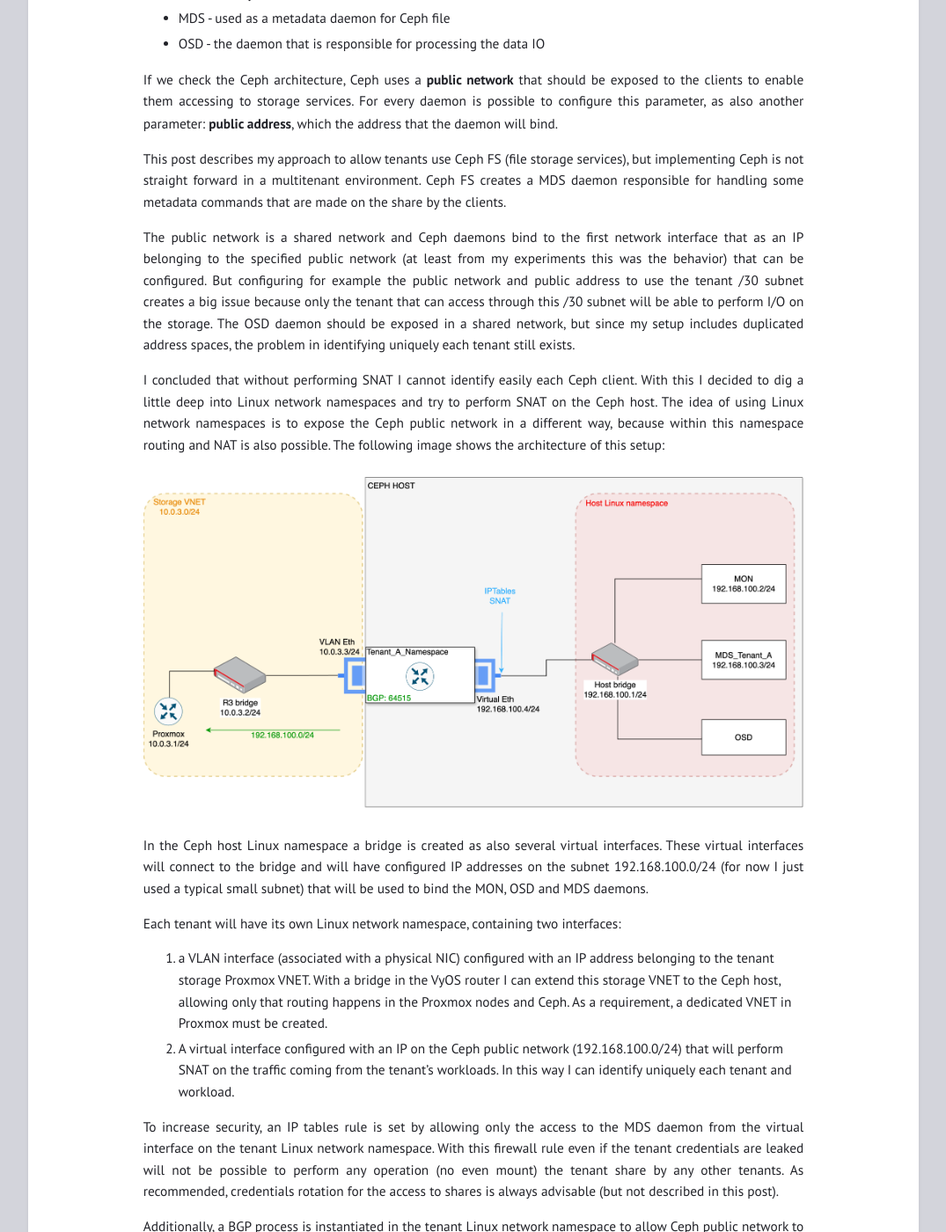
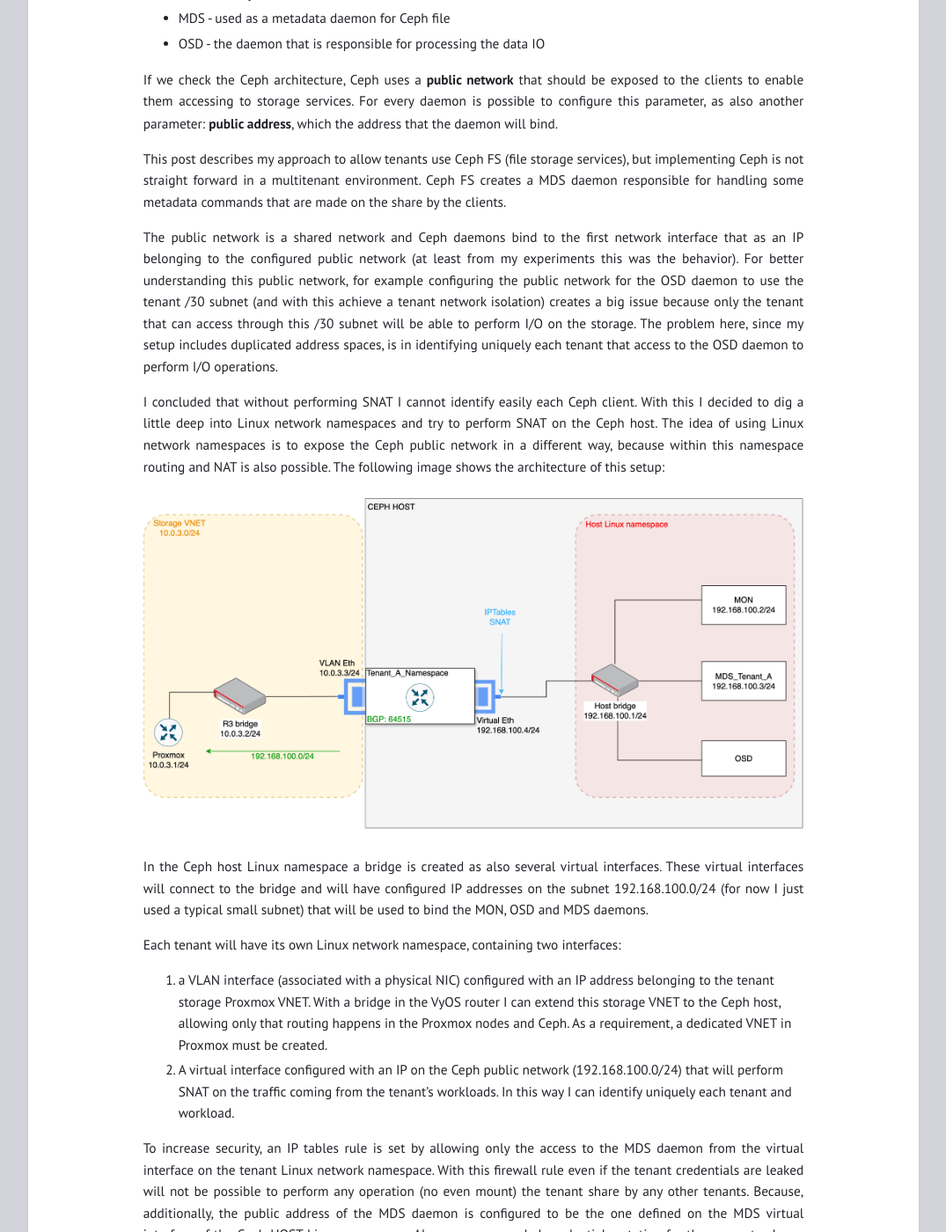
Before and after one commit to lptekdev/homelab, a Jekyll site: the page built from _posts/2025-03-28-proxmox-part3.md, in a window 1280 px wide and 1400 px high, scrolled down 427 px. Shown: the whole window at 88% size, without its empty margins (102-1177 px from the left). Built offline with Jekyll 4.4.1, drawn with Linux system fonts in a browser that asks for light colours; some of the changed text lies outside the part shown.

Commit message:
changes on main posto

```diff
--- a/_posts/2025-03-28-proxmox-part3.md
+++ b/_posts/2025-03-28-proxmox-part3.md
@@ -15,7 +15,7 @@ If we check the Ceph architecture, Ceph uses a **public network** that should be
 
 This post describes my approach to allow tenants use Ceph FS (file storage services), but implementing Ceph is not straight forward in a multitenant environment. Ceph FS creates a MDS daemon responsible for handling some metadata commands that are made on the share by the clients.
 
-The public network is a shared network and Ceph daemons bind to the first network interface that as an IP belonging to the specified public network (at least from my experiments this was the behavior) that can be configured. But configuring for example the public network and public address to use the tenant /30 subnet creates a big issue because only the tenant that can access through this /30 subnet will be able to perform I/O on the storage. The OSD daemon should be exposed in a shared network, but since my setup includes duplicated address spaces, the problem in identifying uniquely each tenant still exists.
+The public network is a shared network and Ceph daemons bind to the first network interface that as an IP belonging to the configured public network (at least from my experiments this was the behavior). For better understanding this public network, for example configuring the public network for the OSD daemon to use the tenant /30 subnet (and with this achieve a tenant network isolation) creates a big issue because only the tenant that can access through this /30 subnet will be able to perform I/O on the storage. The problem here, since my setup includes duplicated address spaces, is in identifying uniquely each tenant that access to the OSD daemon to perform I/O operations.
 
 I concluded that without performing SNAT I cannot identify easily each Ceph client. With this I decided to dig a little deep into Linux network namespaces and try to perform SNAT on the Ceph host.
 The idea of using Linux network namespaces is to expose the Ceph public network in a different way, because within this namespace routing and NAT is also possible. The following image shows the architecture of this setup:
@@ -29,7 +29,7 @@ Each tenant will have its own Linux network namespace, containing two interfaces
 1.	a VLAN interface (associated with a physical NIC) configured with an IP address belonging to the tenant storage Proxmox VNET. With a bridge in the VyOS router I can extend this storage VNET to the Ceph host, allowing only that routing happens in the Proxmox nodes and Ceph. As a requirement, a dedicated VNET in Proxmox must be created.
 2.	A virtual interface configured with an IP on the Ceph public network (192.168.100.0/24) that will perform SNAT on the traffic coming from the tenant’s workloads. In this way I can identify uniquely each tenant and workload.
 
-To increase security, an IP tables rule is set by allowing only the access to the MDS daemon from the virtual interface on the tenant Linux network namespace. With this firewall rule even if the tenant credentials are leaked will not be possible to perform any operation (no even mount) the tenant share by any other tenants. As recommended, credentials rotation for the access to shares is always advisable (but not described in this post).
+To increase security, an IP tables rule is set by allowing only the access to the MDS daemon from the virtual interface on the tenant Linux network namespace. With this firewall rule even if the tenant credentials are leaked will not be possible to perform any operation (no even mount) the tenant share by any other tenants. Because, additionally, the public address of the MDS daemon is configured to be the one defined on the MDS virtual interface of the Ceph HOST Linux namespace. Also as recommended, credentials rotation for the access to shares is always advisable (but not described in this post).
 
 Additionally, a BGP process is instantiated in the tenant Linux network namespace to allow Ceph public network to be advertised to the Proxmox servers. The BGP neighbor is the IP address defined on the bridge that extends the Storage VNET. The pseudo interface on VyOS router was replaced by a "normal" VLAN interface (at the time I wrote the previous post (Proxmox Part 2), I understood wrongly that the pseudo interface and VLAN interface are the same) because pseudo interfaces have several limitations when compared to VLAN interfaces, like for example not being able to learn MAC addresses when "working inside" of bridges. Setting an IP address on the VyOS bridge is a requirement to allow this BGP connection to be established.
 
@@ -171,11 +171,10 @@ cephadm bootstrap --mon-ip 192.168.100.2 --single-host-defaults --log-to-file --
 ## after Ceph installation, services started, dashboard available, CephFS share with name tenantA created, OSD pool created, client created:
 # set the osd network
 ceph config set osd public_network "192.168.100.0/24"
-
 # restart the osd dameons
 ceph orch restart osd.cost_capacity
 
-# set the network configuration for the tenantA MDS daemon
+# set the public network configuration for the tenantA MDS daemon to increase security to share access
 ceph config set mds.tenanta public_addr "192.168.100.3"
 ceph config set mds.tenanta public_network "192.168.100.0/24"
 ceph orch restart mds.tenanta
```
